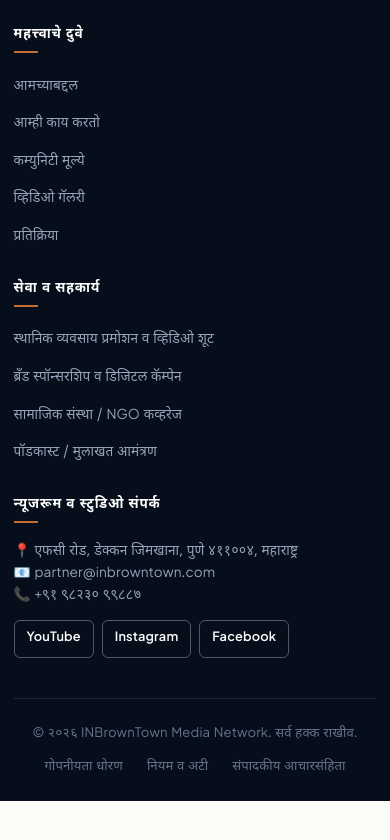
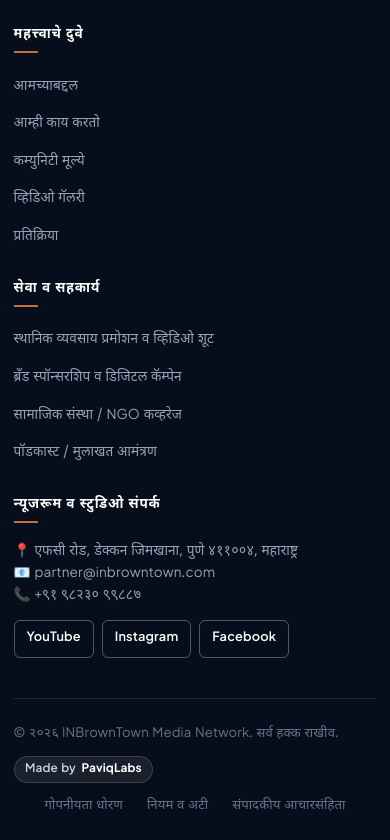
Before and after one commit to therohanmane/BrownTown, a plain HTML site: page index.html in a window 390 px wide. Shown: the part 10379-11219 px from the top of the page. Before the commit the page ends 11180 px from the top, so only its background shows below. Drawn offline with Linux system fonts and the light colour scheme.

Commit message:
feat: add 'Made by PaviqLabs' credit badge to footer and mobile drawer

```diff
--- a/css/main.css
+++ b/css/main.css
@@ -580,6 +580,26 @@
   gap: 1rem;
 }
 
+.made-by-pill {
+  display: inline-flex;
+  align-items: center;
+  gap: 0.35rem;
+  background: rgba(255, 255, 255, 0.08);
+  border: 1px solid rgba(255, 255, 255, 0.15);
+  color: #cbd5e1;
+  font-size: 0.74rem;
+  font-weight: 600;
+  padding: 0.2rem 0.65rem;
+  border-radius: var(--radius-full);
+  transition: all var(--transition-fast);
+}
+
+.made-by-pill:hover {
+  background: rgba(179, 84, 30, 0.25);
+  border-color: var(--brand-brown-400);
+  color: #fff;
+}
+
 /* =========================================================================
    BREAKPOINTS (320px, 480px, 768px, 1024px, 1280px, 1536px, 1920px+)
    ========================================================================= */
--- a/js/channel.js
+++ b/js/channel.js
@@ -344,6 +344,9 @@
               ${item.label}
             </a>
           `).join('')}
+        </div>
+        <div style="margin-top:auto; padding: 1.25rem 0.5rem 0.5rem 0.5rem; text-align:center; font-size:0.78rem; color:var(--text-muted); border-top:1px solid var(--border-light);">
+          <span>Made by</span> <strong style="color:var(--brand-brown-600);">PaviqLabs</strong>
         </div>
       `;
     }
@@ -749,7 +752,12 @@
         </div>
 
         <div class="footer-bottom-bar">
-          <div>${this.t('copyright')}</div>
+          <div style="display:flex; align-items:center; gap:0.75rem; flex-wrap:wrap;">
+            <span>${this.t('copyright')}</span>
+            <span class="made-by-pill">
+              Made by <strong style="color:#fff;">PaviqLabs</strong>
+            </span>
+          </div>
           <div style="display: flex; gap: 1.5rem; flex-wrap: wrap;">
             <a href="#who-we-are" onclick="Channel.scrollToSection('who-we-are', event)">${this.t('privacy')}</a>
             <a href="#who-we-are" onclick="Channel.scrollToSection('who-we-are', event)">${this.t('terms')}</a>
--- a/js/config.js
+++ b/js/config.js
@@ -99,6 +99,7 @@
     footerEmail: '📧 partner@inbrowntown.com',
     footerPhone: '📞 +९१ ९८२३० ९९८८७',
     copyright: '© २०२६ INBrownTown Media Network. सर्व हक्क राखीव.',
+    madeBy: 'Made by PaviqLabs',
     privacy: 'गोपनीयता धोरण',
     terms: 'नियम व अटी',
     ethics: 'संपादकीय आचारसंहिता'
@@ -188,6 +189,7 @@
     footerEmail: '📧 partner@inbrowntown.com',
     footerPhone: '📞 +९१ ९८२३० ९९८८७',
     copyright: '© २०२६ INBrownTown Media Network. सर्वाधिकार सुरक्षित।',
+    madeBy: 'Made by PaviqLabs',
     privacy: 'गोपनीयता नीति',
     terms: 'नियम व शर्तें',
     ethics: 'संपादकीय आचार संहिता'
@@ -277,6 +279,7 @@
     footerEmail: '📧 partner@inbrowntown.com',
     footerPhone: '📞 +91 98230 99887',
     copyright: '© 2026 INBrownTown Media Network. All rights reserved.',
+    madeBy: 'Made by PaviqLabs',
     privacy: 'Privacy Policy',
     terms: 'Terms of Service',
     ethics: 'Editorial Standards'
```
